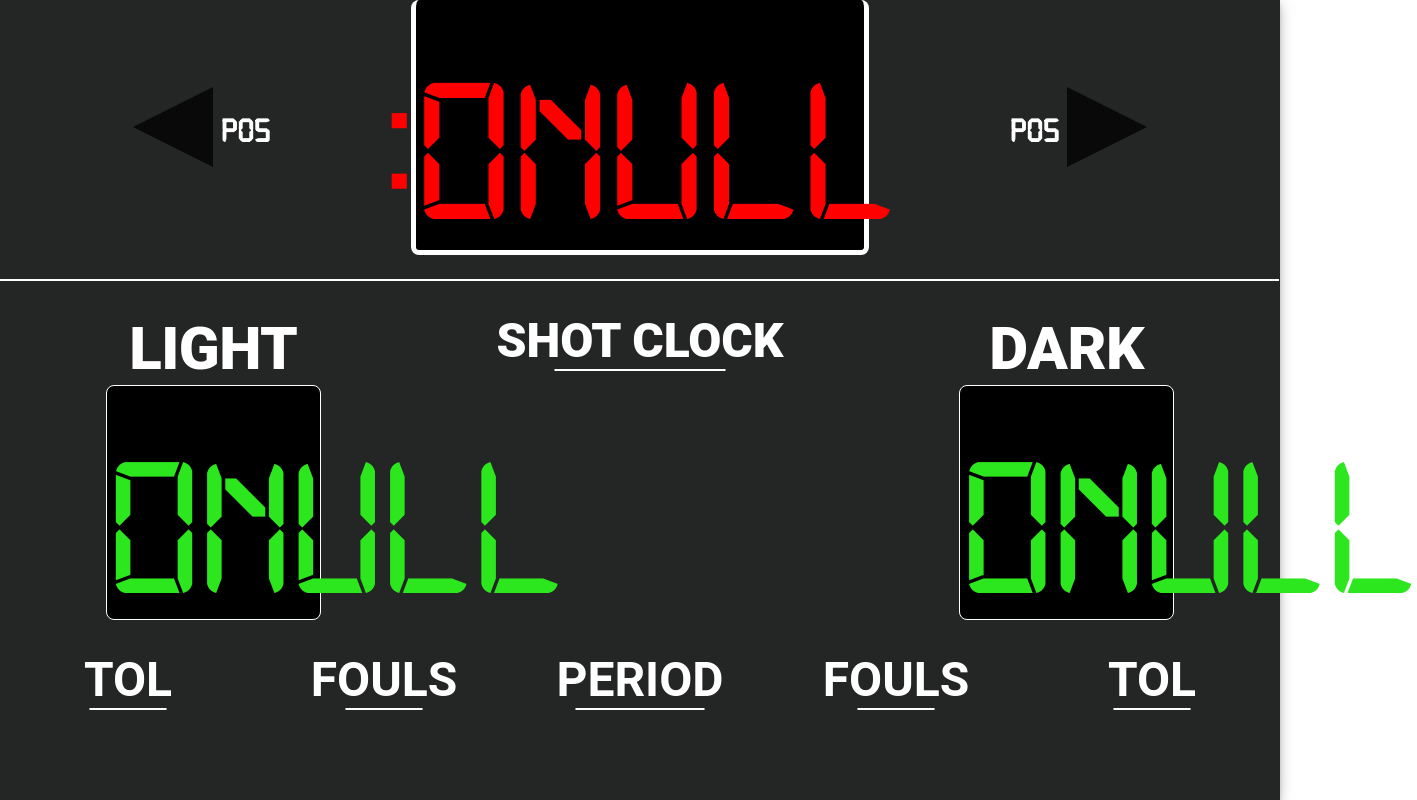
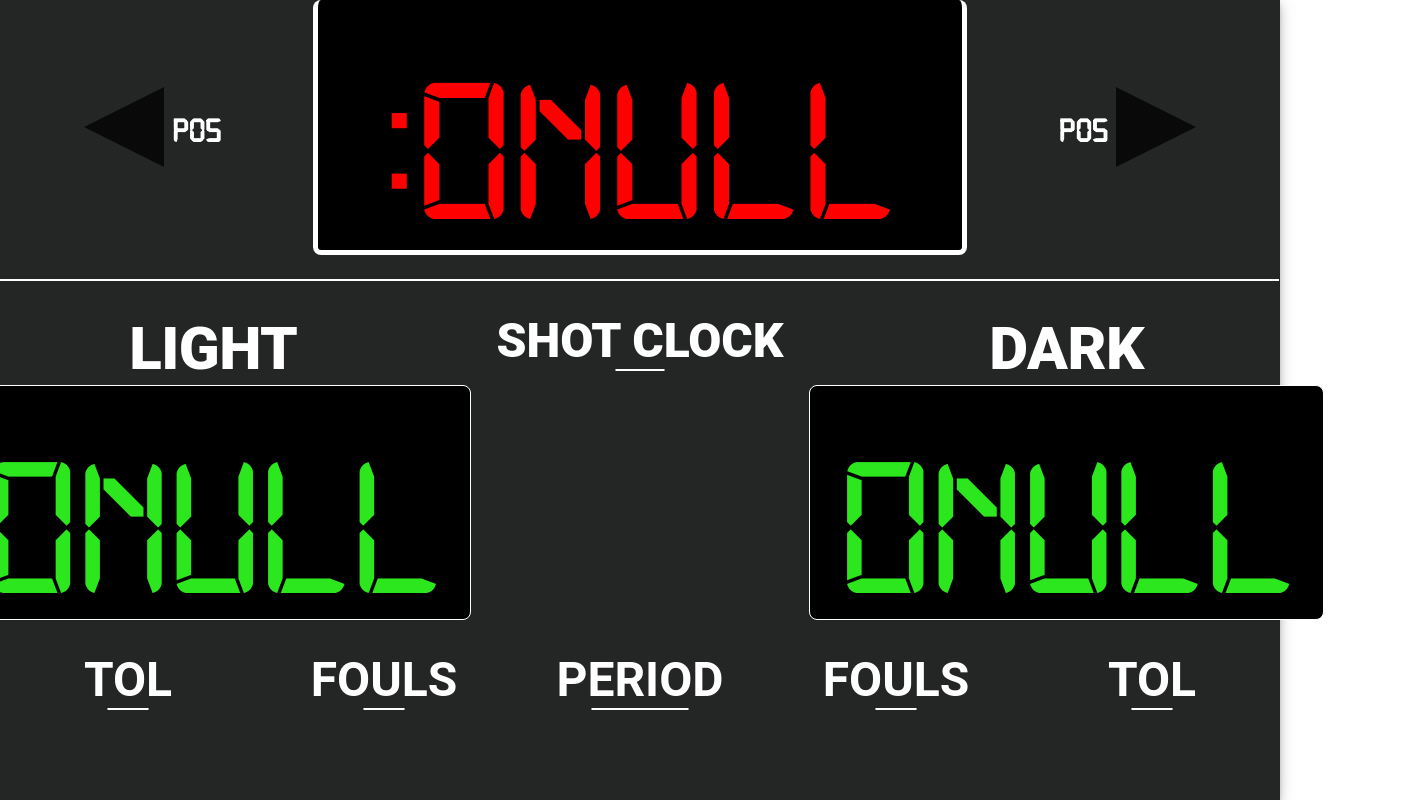
Before and after one commit to amlagsac/wwcfscoreboard, a React (Create React App) app: page /#/scoreboard in a window 1280 px wide. Shown: the whole page, 1417 px wide, since content can reach past the window. Built offline with nearby package versions, Linux system fonts and the light colour scheme.

Commit message:
Fix Layout of box

```diff
--- a/src/Scoreboard.jsx
+++ b/src/Scoreboard.jsx
@@ -65,7 +65,7 @@ const Scoreboard = () => {
                       <Typography variant="h4" sx={{ fontFamily: "digital-7", my: "auto", mx: 1, color: "#FFFFFF", fontWeight: 900}}>POS</Typography>
                   </div>
                 }
-                  <Box sx={{ width: '35%', mx: "auto", border: 1, borderColor: "white", borderWidth: 5, borderTop: "none", borderRadius: 2}} justifyContent="center" alignContent="center" display={"flex"} bgcolor={'#000000'}>
+                  <Box sx={{ px: 8, mx: "auto", border: 1, borderColor: "white", borderWidth: 5, borderTop: "none", borderRadius: 2}} justifyContent="center" alignContent="center" display={"flex"} bgcolor={'#000000'}>
                     <Typography className="red_shadow" variant="h2" sx={{ fontFamily: "digital-7", fontSize: "13rem", color: "red"}}>{minutes}</Typography>
                     <Typography className="red_shadow" variant="h2" sx={{ fontFamily: "digital-7", fontSize: "13rem", color: "red"}}>:</Typography>
                     <Typography className="red_shadow" variant="h2" sx={{ fontFamily: "digital-7", fontSize: "13rem", color: "red"}}>{(seconds <= 9 ? "0" : "") + seconds}</Typography>
@@ -89,7 +89,7 @@ const Scoreboard = () => {
                   <Box textAlign="center">
                     <Typography variant="h2" sx={{ color: "#FFFFFF", fontWeight: 900}}>{changeCourt ? "DARK" : "LIGHT"}</Typography>
                     <Box sx={{ mx: "auto", display: "flex", justifyContent: "center" }}>
-                      <Typography className="green_shadow" variant="h1" sx={{ backgroundColor: "#000000", fontFamily: "digital-7", color: "#2CE71E", width: "50%", fontSize: "12.5rem", border: 1, borderColor: "white", borderWidth: 1, borderRadius: 2 }}>{changeCourt ? (darkScore <= 9 ? "0" : "") + darkScore : (lightScore <= 9 ? "0" : "") + lightScore}</Typography>
+                      <Typography className="green_shadow" variant="h1" sx={{ backgroundColor: "#000000", fontFamily: "digital-7", color: "#2CE71E", px: 3.5, fontSize: "12.5rem", border: 1, borderColor: "white", borderWidth: 1, borderRadius: 2 }}>{changeCourt ? (darkScore <= 9 ? "0" : "") + darkScore : (lightScore <= 9 ? "0" : "") + lightScore}</Typography>
                     </Box>
                   </Box>
                 </Grid>
@@ -97,7 +97,7 @@ const Scoreboard = () => {
                   <Box textAlign="center">
                   <Typography variant="h3" sx={{ color: "#FFFFFF", fontWeight: 900}}>SHOT CLOCK</Typography>
                     <Box sx={{ mx: "auto", display: "flex", justifyContent: "center" }}>
-                    <Typography className="orange_shadow" variant="h1" sx={{backgroundColor: "#000000", fontFamily: "digital-7", color: "#FFA500", width: "40%", fontSize: "12rem", border: 1, borderColor: "white", borderWidth: 1, borderRadius: 2}}>{shotClockSeconds}</Typography>
+                    <Typography className="orange_shadow" variant="h1" sx={{backgroundColor: "#000000", fontFamily: "digital-7", color: "#FFA500", px: 3, fontSize: "12rem", border: 1, borderColor: "white", borderWidth: 1, borderRadius: 2}}>{shotClockSeconds}</Typography>
                     </Box>
                   </Box>
                 </Grid>
@@ -105,7 +105,7 @@ const Scoreboard = () => {
                   <Box textAlign="center">
                     <Typography variant="h2" sx={{ color: "#FFFFFF", fontWeight: 900}}>{changeCourt ? "LIGHT" : "DARK"}</Typography>
                     <Box sx={{ mx: "auto", display: "flex", justifyContent: "center" }}>
-                      <Typography className="green_shadow" variant="h1" sx={{backgroundColor: "#000000", fontFamily: "digital-7", color: "#2CE71E", fontSize: "12.5rem", width: "50%", border: 1, borderColor: "white", borderWidth: 1, borderRadius: 2 }}>{changeCourt ? (lightScore <= 9 ? "0" : "") + lightScore : (darkScore <= 9 ? "0" : "") + darkScore}</Typography>
+                      <Typography className="green_shadow" variant="h1" sx={{backgroundColor: "#000000", fontFamily: "digital-7", color: "#2CE71E", fontSize: "12.5rem", px: 3.5, border: 1, borderColor: "white", borderWidth: 1, borderRadius: 2 }}>{changeCourt ? (lightScore <= 9 ? "0" : "") + lightScore : (darkScore <= 9 ? "0" : "") + darkScore}</Typography>
                     </Box>
                   </Box>
                 </Grid>
@@ -113,7 +113,7 @@ const Scoreboard = () => {
                   <Box textAlign="center">
                     <Typography variant="h3" sx={{ color: "#FFFFFF", fontWeight: 600}}>TOL</Typography>
                     <Box sx={{ mx: "auto", display: "flex", justifyContent: "center" }}>
-                      <Typography className="red_shadow" variant="h1" sx={{backgroundColor: "#000000", fontFamily: "digital-7", color: "red", fontSize: "7.5rem", width: '30%', border: 1, borderColor: "white", borderWidth: 1, borderRadius: 2 }}>{changeCourt ? timeoutDark : timeoutLight}</Typography>
+                      <Typography className="red_shadow" variant="h1" sx={{backgroundColor: "#000000", fontFamily: "digital-7", color: "red", fontSize: "7.5rem", px: 2.5, border: 1, borderColor: "white", borderWidth: 1, borderRadius: 2 }}>{changeCourt ? timeoutDark : timeoutLight}</Typography>
                     </Box>
                   </Box>
                 </Grid>
@@ -121,7 +121,7 @@ const Scoreboard = () => {
                 <Box textAlign="center">
                     <Typography variant="h3" sx={{ color: "#FFFFFF", fontWeight: 600}}>FOULS</Typography>
                     <Box sx={{ mx: "auto", display: "flex", justifyContent: "center" }}>
-                    <Typography className="red_shadow" variant="h1" sx={{backgroundColor: "#000000", fontFamily: "digital-7", color: "red", fontSize: "7.5rem", width: '30%', border: 1, borderColor: "white", borderWidth: 1, borderRadius: 2, textAlign: "center" }}>{changeCourt ? (foulDark < 5 ? foulDark : "P")  : (foulLight < 5 ? foulLight : "P")}</Typography>
+                    <Typography className="red_shadow" variant="h1" sx={{backgroundColor: "#000000", fontFamily: "digital-7", color: "red", fontSize: "7.5rem", px: 2.5, border: 1, borderColor: "white", borderWidth: 1, borderRadius: 2, textAlign: "center" }}>{changeCourt ? (foulDark < 5 ? foulDark : "P")  : (foulLight < 5 ? foulLight : "P")}</Typography>
                     </Box>
                   </Box>
                 </Grid>
@@ -129,7 +129,7 @@ const Scoreboard = () => {
                 <Box textAlign="center">
                     <Typography variant="h3" sx={{ color: "#FFFFFF", fontWeight: 600}}>PERIOD</Typography>
                     <Box sx={{ mx: "auto", display: "flex", justifyContent: "center" }}>
-                    <Typography className="red_shadow" variant="h1" sx={{backgroundColor: "#000000", fontFamily: "digital-7", color: "#FFA500", fontSize: "7.5rem", width: '50%', border: 1, borderColor: "white", borderWidth: 1, borderRadius: 2, textAlign: "center" }}>{quarter === "5" ? "OT" : quarter}</Typography>
+                    <Typography className="red_shadow" variant="h1" sx={{backgroundColor: "#000000", fontFamily: "digital-7", color: "#FFA500", fontSize: "7.5rem", px: 6, border: 1, borderColor: "white", borderWidth: 1, borderRadius: 2, textAlign: "center" }}>{quarter === "5" ? "OT" : quarter}</Typography>
                     </Box>
                   </Box>
                 </Grid>
@@ -137,7 +137,7 @@ const Scoreboard = () => {
                 <Box textAlign="center">
                     <Typography variant="h3" sx={{ color: "#FFFFFF", fontWeight: 600}}>FOULS</Typography>
                     <Box sx={{ mx: "auto", display: "flex", justifyContent: "center" }}>
-                      <Typography className="red_shadow" variant="h1" sx={{backgroundColor: "#000000", fontFamily: "digital-7", color: "red", fontSize: "7.5rem", width: '30%', border: 1, borderColor: "white", borderWidth: 1, borderRadius: 2, textAlign: "center" }}>{changeCourt ? (foulLight < 5 ? foulLight : "P")  : (foulDark < 5 ? foulDark : "P")}</Typography>
+                      <Typography className="red_shadow" variant="h1" sx={{backgroundColor: "#000000", fontFamily: "digital-7", color: "red", fontSize: "7.5rem", px: 2.5, border: 1, borderColor: "white", borderWidth: 1, borderRadius: 2, textAlign: "center" }}>{changeCourt ? (foulLight < 5 ? foulLight : "P")  : (foulDark < 5 ? foulDark : "P")}</Typography>
                     </Box>
                   </Box>
                 </Grid>
@@ -145,7 +145,7 @@ const Scoreboard = () => {
                 <Box textAlign="center">
                     <Typography variant="h3" sx={{ color: "#FFFFFF", fontWeight: 600}}>TOL</Typography>
                     <Box sx={{ mx: "auto", display: "flex", justifyContent: "center" }}>
-                      <Typography className="red_shadow" variant="h1" sx={{backgroundColor: "#000000", fontFamily: "digital-7", color: "red", fontSize: "7.5rem", width: '30%', border: 1, borderColor: "white", borderWidth: 1, borderRadius: 2 }}>{changeCourt ? timeoutLight : timeoutDark}</Typography>
+                      <Typography className="red_shadow" variant="h1" sx={{backgroundColor: "#000000", fontFamily: "digital-7", color: "red", fontSize: "7.5rem", px: 2.5, border: 1, borderColor: "white", borderWidth: 1, borderRadius: 2 }}>{changeCourt ? timeoutLight : timeoutDark}</Typography>
                     </Box>
                   </Box>
                 </Grid>
```
